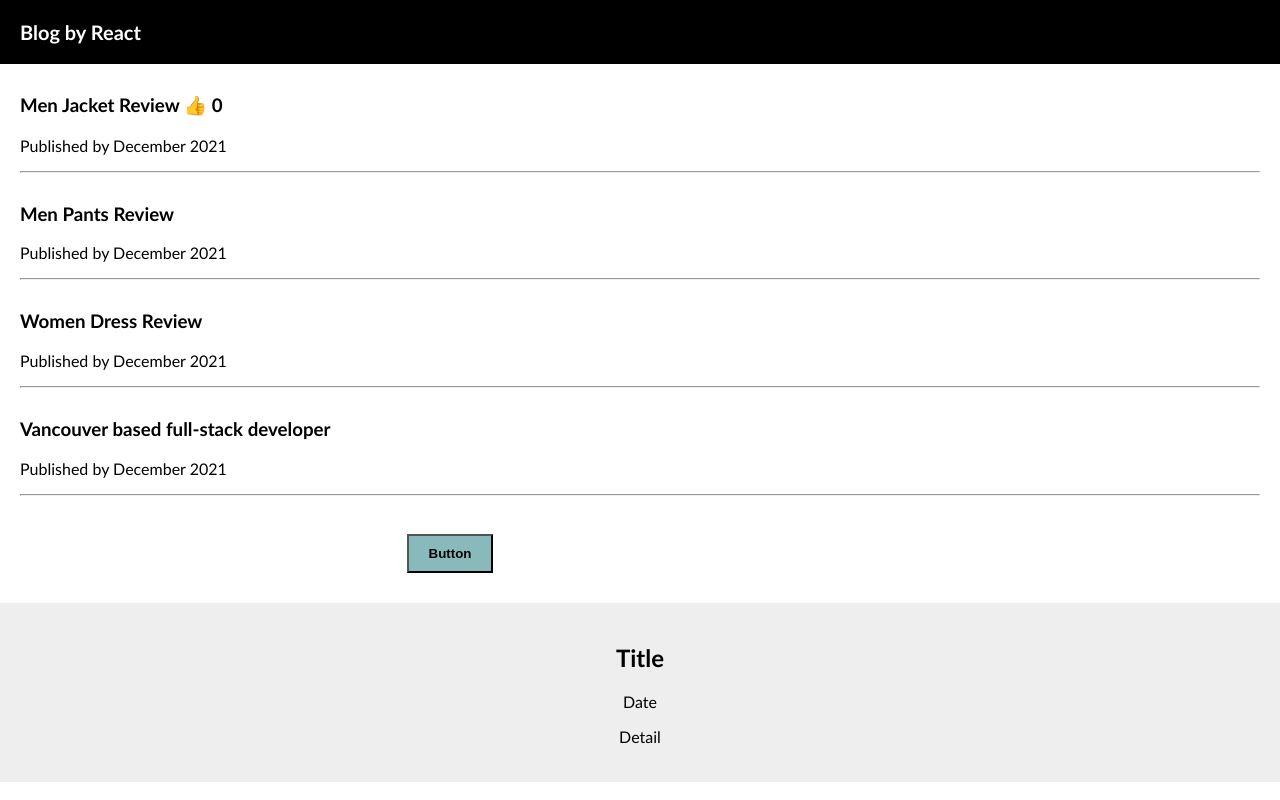
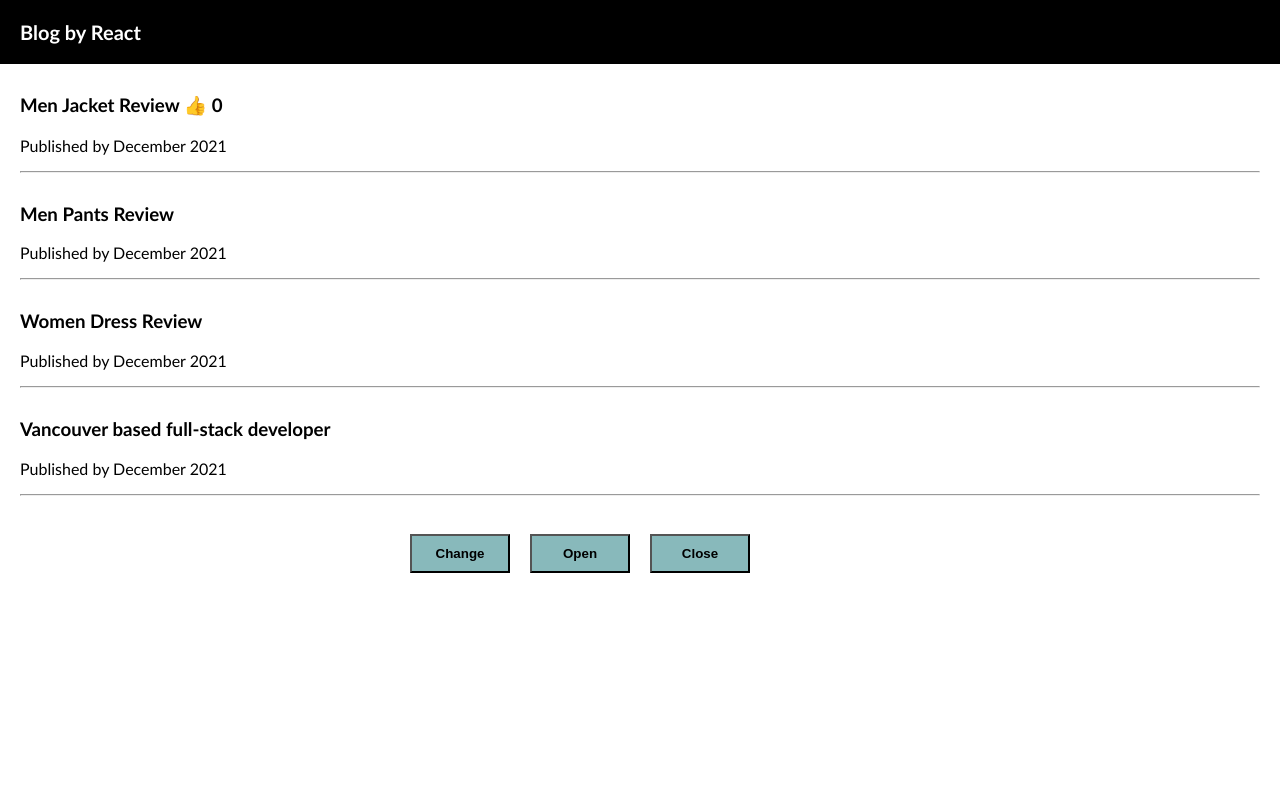
Before and after one commit to everywherejacobkim/Project_Blog_React, a React (Create React App) app: page / in a window 1280 px wide. Built offline with nearby package versions, Linux system fonts and the light colour scheme.

Commit message:
feat: Add click event 2 button 4 open&close modal

```diff
--- a/src/App.css
+++ b/src/App.css
@@ -25,9 +25,11 @@ body {
 }
 
 button {
+  width: 100px;
   margin-top: 30px;
+  margin-left: 20px;
+  transform: translateX(-70px);
   padding: 10px 20px;
-  transform: translateX(-190px);
   background-color: rgb(136, 185, 187);
   font-weight: 600;
 }
@@ -37,6 +39,10 @@ button {
   background: #eee;
   margin-top: 30px;
 
+}
+
+.list h3 {
+  cursor: pointer;
 }
 
 
--- a/src/App.js
+++ b/src/App.js
@@ -10,6 +10,8 @@ function App() {
   let [title2, titleEdit2] = useState('Women Dress Review');
   let [good, goodEdit] = useState(0);
   let [title3, titleEdit3] = useState('Women Coat Review');
+
+  let [modal, modalEdit] = useState(false);
 
   let posts = 'Vancouver based full-stack developer'
 
@@ -27,7 +29,7 @@ function App() {
       </div>
 
       <div className="list">
-        <h3> {title[0]} <span onClick={()=>{ goodEdit(good+1) }}>👍</span> {good} </h3>
+        <h3> {title[0]} <span onClick={() => { goodEdit(good+1) }}>👍</span> {good} </h3>
         <p>Published by December 2021</p>
         <hr/>
       </div>
@@ -50,9 +52,16 @@ function App() {
         <hr/>
       </div>
 
-      <button onClick={titleChange}>Button</button>
+      <button onClick={titleChange}>Change</button>
 
-      <Modal/>
+      <button onClick={() => modalEdit(true)}>Open</button>
+      <button onClick={() => modalEdit(false)}>Close</button>
+
+      {
+        modal === true
+        ? <Modal/>
+        : null
+      }
 
     </div>
   );
```
